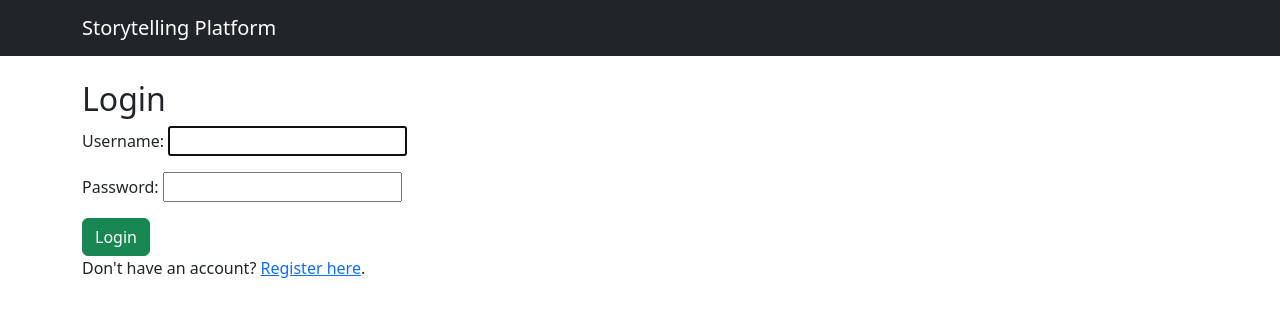
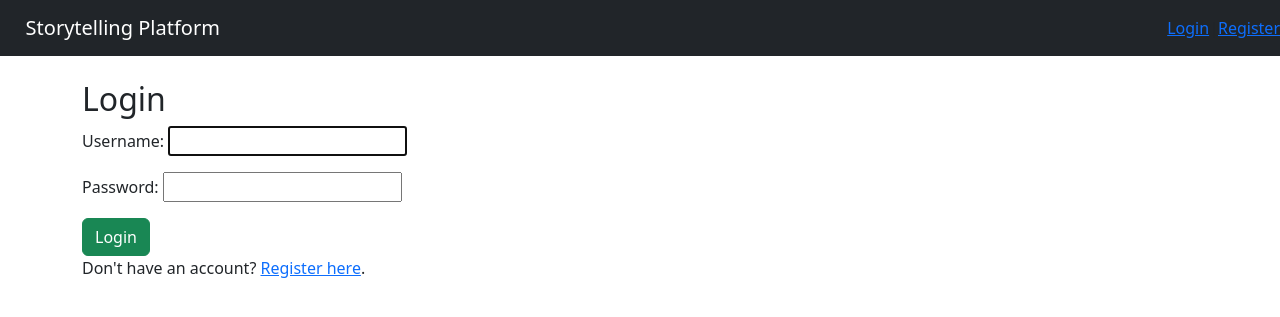
Before and after one commit to ie3ul2df/storytelling-platform, a Django app: page /accounts/login/ in a window 1280 px wide. Shown: the top 317 px of the page. Run offline with Django 4.2, Linux system fonts and the light colour scheme.

Commit message:
added login / logout to navbar

```diff
--- a/templates/base.html
+++ b/templates/base.html
@@ -14,6 +14,13 @@
         <div class="container">
             <a class="navbar-brand" href="/">Storytelling Platform</a>
         </div>
+        {% if user.is_authenticated %}
+        <span>Hi, {{ user.username }}!</span>
+        <a href="{% url 'logout' %}">Logout</a>
+        {% else %}
+        <a href="{% url 'login' %}">Login</a> |
+        <a href="{% url 'register' %}">Register</a>
+        {% endif %}
     </nav>
 
     <div class="container">
```
